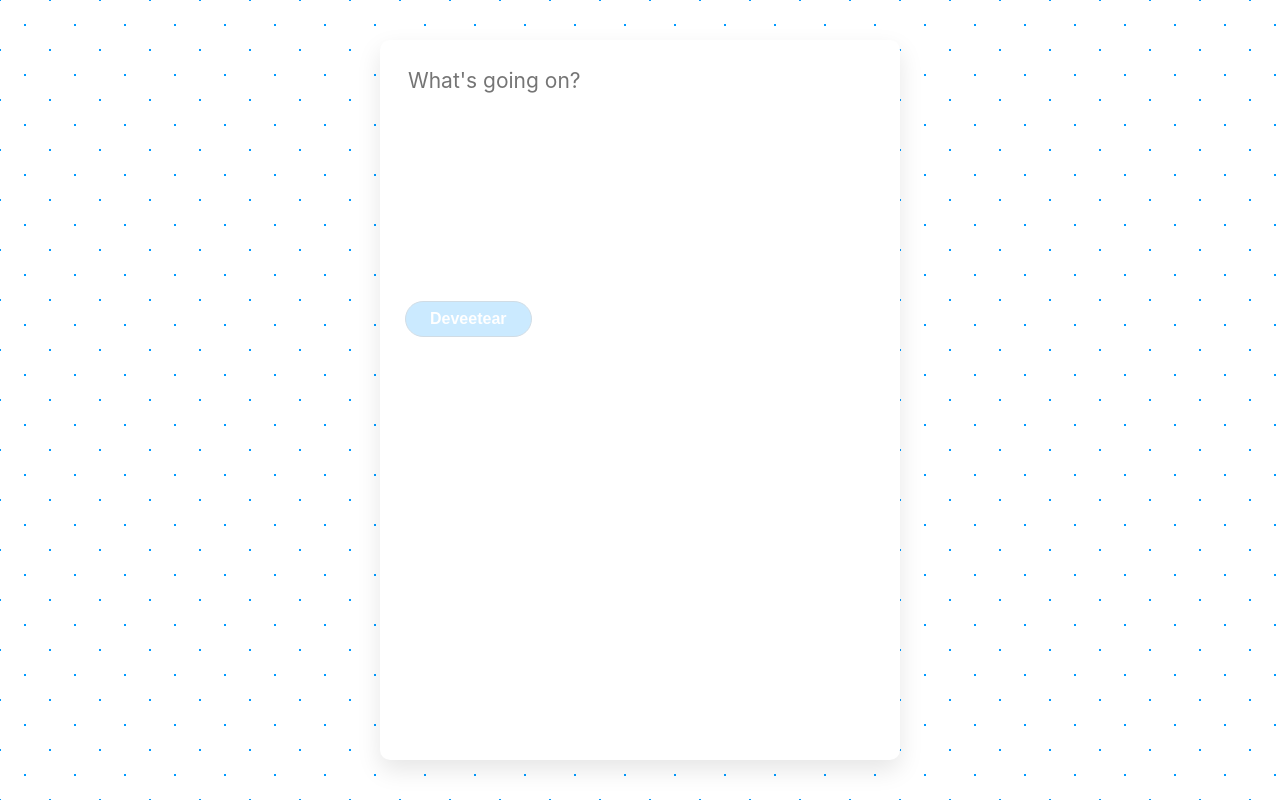
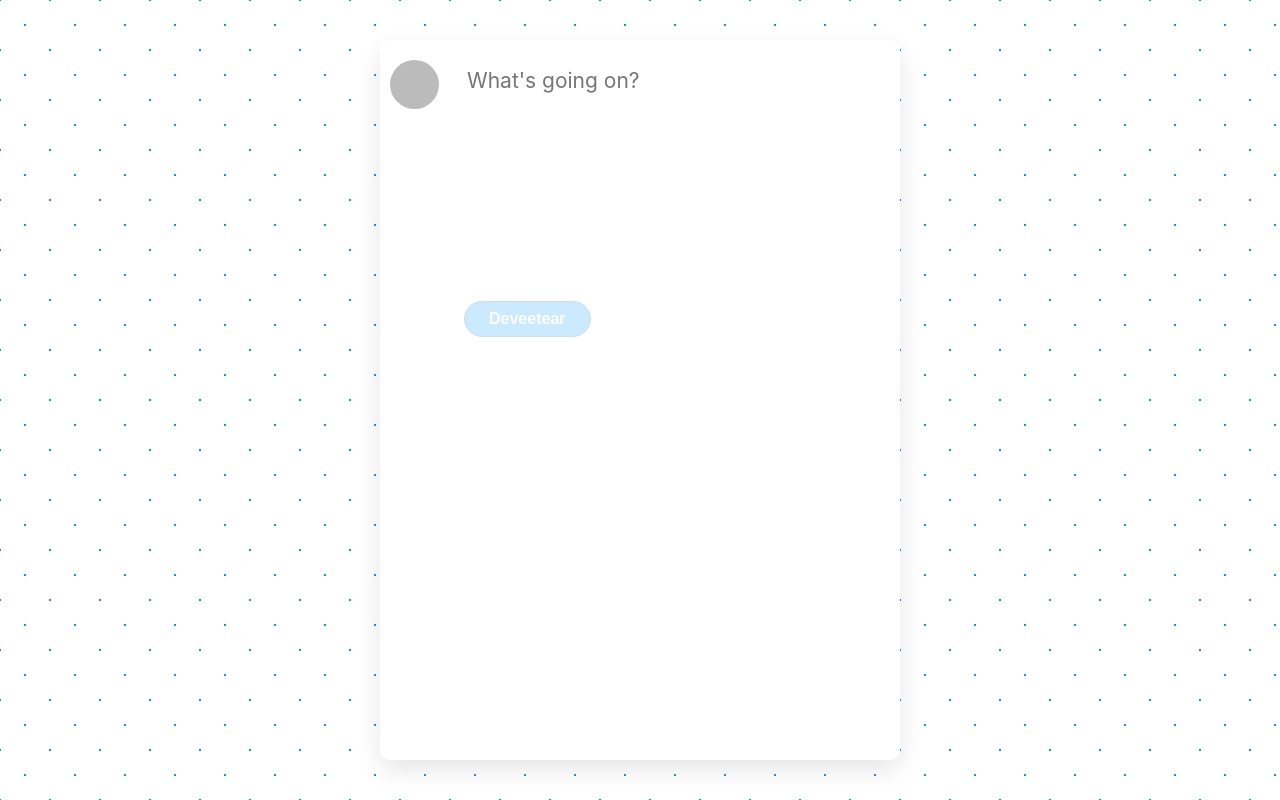
Before and after one commit to DaniRdz/Devtter-NextJs, a Next.js app: page /compose/deveet in a window 1280 px wide. Built offline with nearby package versions, Linux system fonts and the light colour scheme; no server answers; sample sign-in values are in the browser's storage.

Commit message:
added user Avatar in compose deveet and style deveet message

```diff
--- a/pages/compose/deveet/index.js
+++ b/pages/compose/deveet/index.js
@@ -4,6 +4,7 @@ import Head from "next/head";
 
 import AppLayout from "components/appLayout";
 import Botton from "components/botton";
+import Avatar from "components/avatar";
 
 import useUser from "hooks/useUser";
 
@@ -101,6 +102,10 @@ export default function ComposeDeveet() {
       <Head>
         <title>Compose Deveet | Devtter</title>
       </Head>
+      <section className={styles.composeDeveetWrapper}>
+        <div className={styles.avatarImg}>
+          {user && <Avatar src={user.avatar} />}
+        </div>
         <form className={styles.deveetComposeContainer} onSubmit={handleSubmit}>
           <textarea
             className={
@@ -130,6 +135,7 @@ export default function ComposeDeveet() {
             <Botton disabled={isButtonDisabled}>Deveetear</Botton>
           </div>
         </form>
+      </section>
     </AppLayout>
   );
 }
--- a/styles/ComposeDeveet.module.css
+++ b/styles/ComposeDeveet.module.css
@@ -1,8 +1,17 @@
+.composeDeveetWrapper {
+  display: flex;
+}
 .deveetComposeContainer {
   display: grid;
+  width: 70%;
   padding: 10px;
 }
-.deveetTextarea {
+.avatarImg {
+  padding-top: 20px;
+  padding-left: 10px;
+}
+.deveetTextarea,
+.deveetTextareaDrop {
   border: 3px solid transparent;
   resize: none;
   font-size: 21px;
@@ -14,12 +23,6 @@
 
 .deveetTextareaDrop {
   border: 3px dashed #09ff;
-  resize: none;
-  font-size: 21px;
-  outline: 0;
-  min-height: 200px;
-  padding: 15px;
-  border-radius: 10px;
 }
 .dropImageContainer {
   position: relative;
--- a/styles/Devteet.module.css
+++ b/styles/Devteet.module.css
@@ -10,6 +10,7 @@
 .devteetMessage {
   line-height: 1.3125;
   margin: 0;
+  overflow-wrap: anywhere;
 }
 
 .header {
```
Lines whose indentation alone changed are shown as unchanged.
